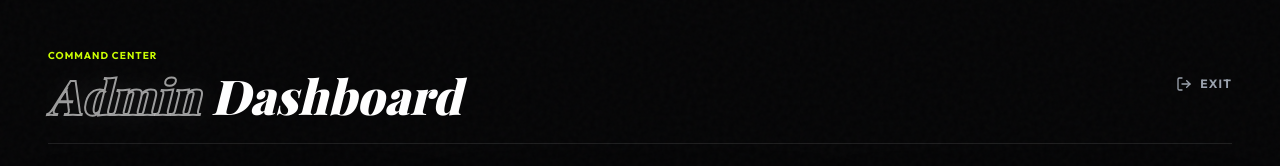
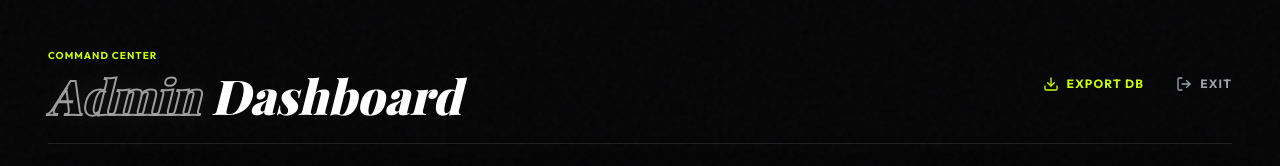
Before and after one commit to avi-dev-machine/heritagepremierleague, a Next.js app: page /admin/dashboard in a window 1280 px wide. Shown: the top 166 px of the page. Built offline with nearby package versions, Linux system fonts and the light colour scheme; no server answers; sample sign-in values are in the browser's storage; a web font is replaced by a local one.

Commit message:
feat(admin): add DB export button

```diff
--- a/src/app/admin/dashboard/page.tsx
+++ b/src/app/admin/dashboard/page.tsx
@@ -2,7 +2,7 @@
 
 import { useEffect, useState } from "react";
 import { useRouter } from "next/navigation";
-import { Check, X, LogOut, Eye } from "lucide-react";
+import { Check, X, LogOut, Eye, Download } from "lucide-react";
 import { motion } from "framer-motion";
 import MagneticButton from "@/components/MagneticButton";
 
@@ -40,6 +40,30 @@ export default function AdminDashboard() {
     } catch (e) { alert("Network error"); }
   };
 
+  const handleExportDB = async () => {
+    try {
+      const token = localStorage.getItem("token");
+      const res = await fetch(`${process.env.NEXT_PUBLIC_API_URL}/admin/export-db`, {
+        headers: { "Authorization": `Bearer ${token}` }
+      });
+      if (res.ok) {
+        const blob = await res.blob();
+        const url = window.URL.createObjectURL(blob);
+        const a = document.createElement("a");
+        a.href = url;
+        a.download = "HPL_Players_Export.csv";
+        document.body.appendChild(a);
+        a.click();
+        a.remove();
+        window.URL.revokeObjectURL(url);
+      } else {
+        alert("Failed to export database");
+      }
+    } catch (e) {
+      alert("Network error during export");
+    }
+  };
+
   if (loading) return <div className="min-h-screen flex items-center justify-center font-serif text-2xl italic">Loading...</div>;
 
   return (
@@ -50,9 +74,14 @@ export default function AdminDashboard() {
             <p className="text-[10px] text-volt uppercase tracking-widest mb-2 font-bold">Command Center</p>
             <h1 className="text-2xl md:text-5xl font-black font-serif italic text-white"><span className="text-stroke">Admin</span> Dashboard</h1>
           </div>
-          <button onClick={() => { localStorage.clear(); router.push("/"); }} className="flex items-center gap-2 text-gray-400 hover:text-white transition-colors text-xs uppercase tracking-widest font-bold flex-shrink-0 ml-4">
-            <LogOut size={16} /> <span className="hidden sm:inline">Exit</span>
-          </button>
+          <div className="flex items-center gap-4">
+            <button onClick={handleExportDB} className="flex items-center gap-2 text-volt hover:text-white transition-colors text-xs uppercase tracking-widest font-bold flex-shrink-0">
+              <Download size={16} /> <span className="hidden sm:inline">Export DB</span>
+            </button>
+            <button onClick={() => { localStorage.clear(); router.push("/"); }} className="flex items-center gap-2 text-gray-400 hover:text-white transition-colors text-xs uppercase tracking-widest font-bold flex-shrink-0 ml-4">
+              <LogOut size={16} /> <span className="hidden sm:inline">Exit</span>
+            </button>
+          </div>
         </header>
 
         <div className="grid grid-cols-1 md:grid-cols-3 gap-4">
```
